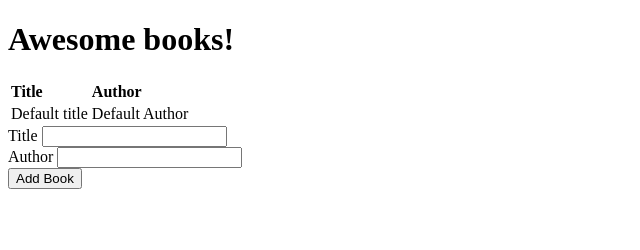
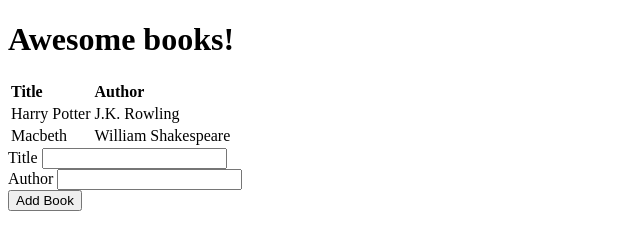
Before and after one commit to anapdh/awesome-books, a website: page index.html in a window 1280 px wide. Shown: the whole page, without its empty margins (0-640 px from the left). Drawn offline with Linux system fonts and the light colour scheme.

Commit message:
Add Books object constructor & functions to index.js

```diff
--- a/index.html
+++ b/index.html
@@ -17,10 +17,7 @@
       </tr>
     </thead>
     <tbody id="books-list">
-      <tr>
-        <td>Default title</td>
-        <td>Default Author</td>
-      </tr>
+
     </tbody>
   </table>
 
--- a/index.js
+++ b/index.js
@@ -0,0 +1,32 @@
+function Book(title, author){
+  this.title = title;
+  this.author = author;
+}
+
+const books = [new Book("Harry Potter", "J.K. Rowling"), new Book("Macbeth", "William Shakespeare")];
+
+Book.prototype.addBook = function(ttl, auth){
+  let book = new Book(ttl, auth);
+  books.push(book);
+};
+
+Book.prototype.removeBook = function (ttl){
+
+}
+
+Book.prototype.getBooks = function(){
+  const list = document.getElementById('books-list');
+  for(let i=0; i<books.length; i++){
+    let row = document.createElement('tr');
+    let td1 = document.createElement('td');
+    let td2 = document.createElement('td');
+    td1.innerHTML = books[i].title;
+    td2.innerHTML = books[i].author;
+    row.appendChild(td1);
+    row.appendChild(td2);
+    list.appendChild(row);
+  }
+  document.body.table
+}
+
+document.addEventListener('DOMContentLoaded', Book.prototype.getBooks())
```
